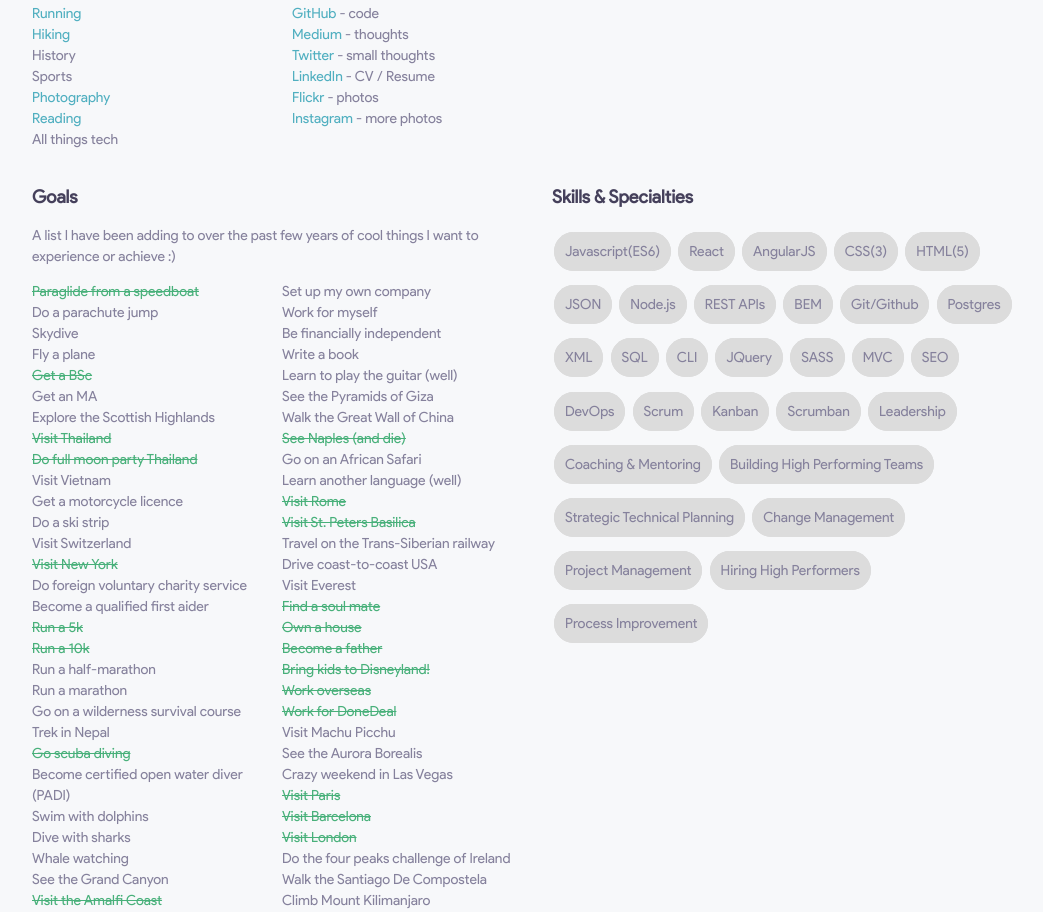
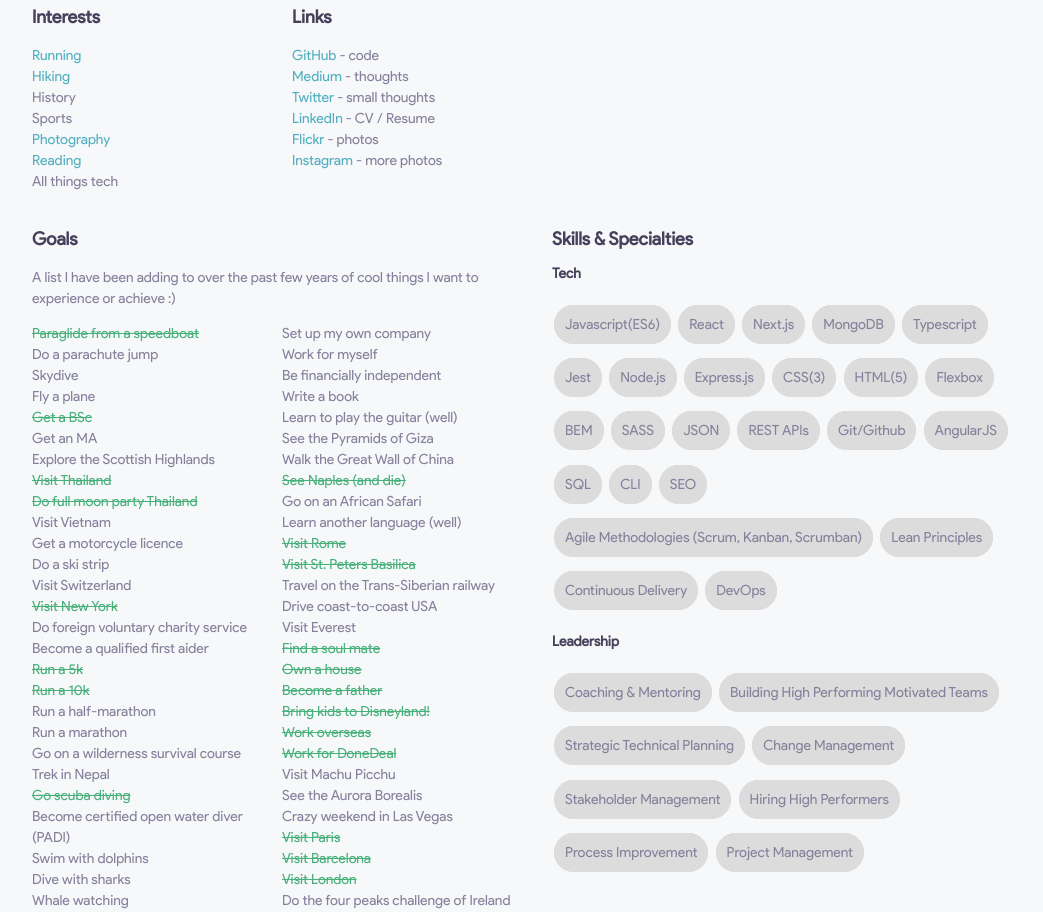
Before and after one commit to barryrlmurphy/barryrlmurphy.github.io, a plain HTML site: page index.html in a window 1280 px wide. Shown: the part 606-1518 px from the top of the page, without its empty margins (108-1151 px from the left). Drawn offline with Linux system fonts and the light colour scheme.

Commit message:
Updated skills and added link to download my CV

```diff
--- a/index.html
+++ b/index.html
@@ -74,7 +74,9 @@
               class="base-link" alt="Twitter" target="_blank">Twitter</a>,
             <a href="https://www.linkedin.com/in/barryrlmurphy/" class="base-link" alt="LinkedIn"
               target="_blank">LinkedIn</a>
-            or <a href="mailto:hello@barryrlmurphy.com" class="base-link">hello@barryrlmurphy.com</a>.
+            or <a href="mailto:hello@barryrlmurphy.com" class="base-link">hello@barryrlmurphy.com</a>.<br /><br />
+
+            <a href="images/cv/Barry_Murphy-CV.pdf" class="base-link" target="_blank">Download my CV / Resume >></a>
           </p>
         </div>
 
@@ -254,37 +256,43 @@
       <div class="pure-u-1 pure-u-sm-1-2">
         <div class="l-box no-pad-top">
           <h2 class="text-box-head">Skills & Specialties</h2>
+          <h3>Tech</h3>
           <p class="text-box-subhead">
             <span class="skill">Javascript(ES6)</span>
             <span class="skill">React</span>
-            <span class="skill">AngularJS</span>
+            <span class="skill">Next.js</span>
+            <span class="skill">MongoDB</span>
+            <span class="skill">Typescript</span>
+            <span class="skill">Jest</span>
+            <span class="skill">Node.js</span>
+            <span class="skill">Express.js</span>
             <span class="skill">CSS(3)</span>
             <span class="skill">HTML(5)</span>
+            <span class="skill">Flexbox</span>
+            <span class="skill">BEM</span>
+            <span class="skill">SASS</span>
             <span class="skill">JSON</span>
-            <span class="skill">Node.js</span>
             <span class="skill">REST APIs</span>
-            <span class="skill">BEM</span>
             <span class="skill">Git/Github</span>
-            <span class="skill">Postgres</span>
-            <span class="skill">XML</span>
+            <span class="skill">AngularJS</span>
             <span class="skill">SQL</span>
             <span class="skill">CLI</span>
-            <span class="skill">JQuery</span>
-            <span class="skill">SASS</span>
-            <span class="skill">MVC</span>
             <span class="skill">SEO</span>
+            <span class="skill">Agile Methodologies (Scrum, Kanban, Scrumban)</span>
+            <span class="skill">Lean Principles</span>
+            <span class="skill">Continuous Delivery</span>
             <span class="skill">DevOps</span>
-            <span class="skill">Scrum</span>
-            <span class="skill">Kanban</span>
-            <span class="skill">Scrumban</span>
-            <span class="skill">Leadership</span>
+          </p>
+          <h3>Leadership</h3>
+          <p class="text-box-subhead">
             <span class="skill">Coaching & Mentoring</span>
-            <span class="skill">Building High Performing Teams</span>
+            <span class="skill">Building High Performing Motivated Teams</span>
             <span class="skill">Strategic Technical Planning</span>
             <span class="skill">Change Management</span>
-            <span class="skill">Project Management</span>
+            <span class="skill">Stakeholder Management</span>
             <span class="skill">Hiring High Performers</span>
             <span class="skill">Process Improvement</span>
+            <span class="skill">Project Management</span>
           </p>
         </div>
       </div>
```
Also changed, not shown: 1 other file.
